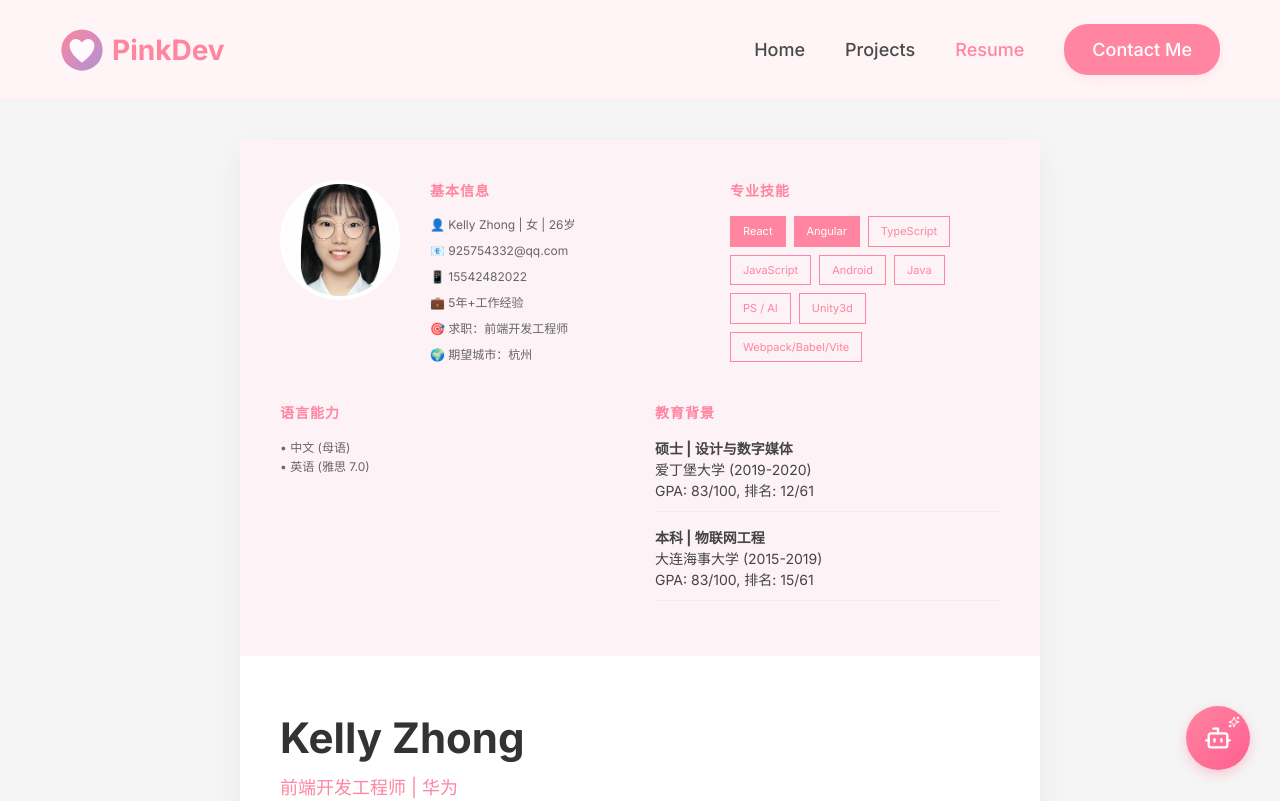
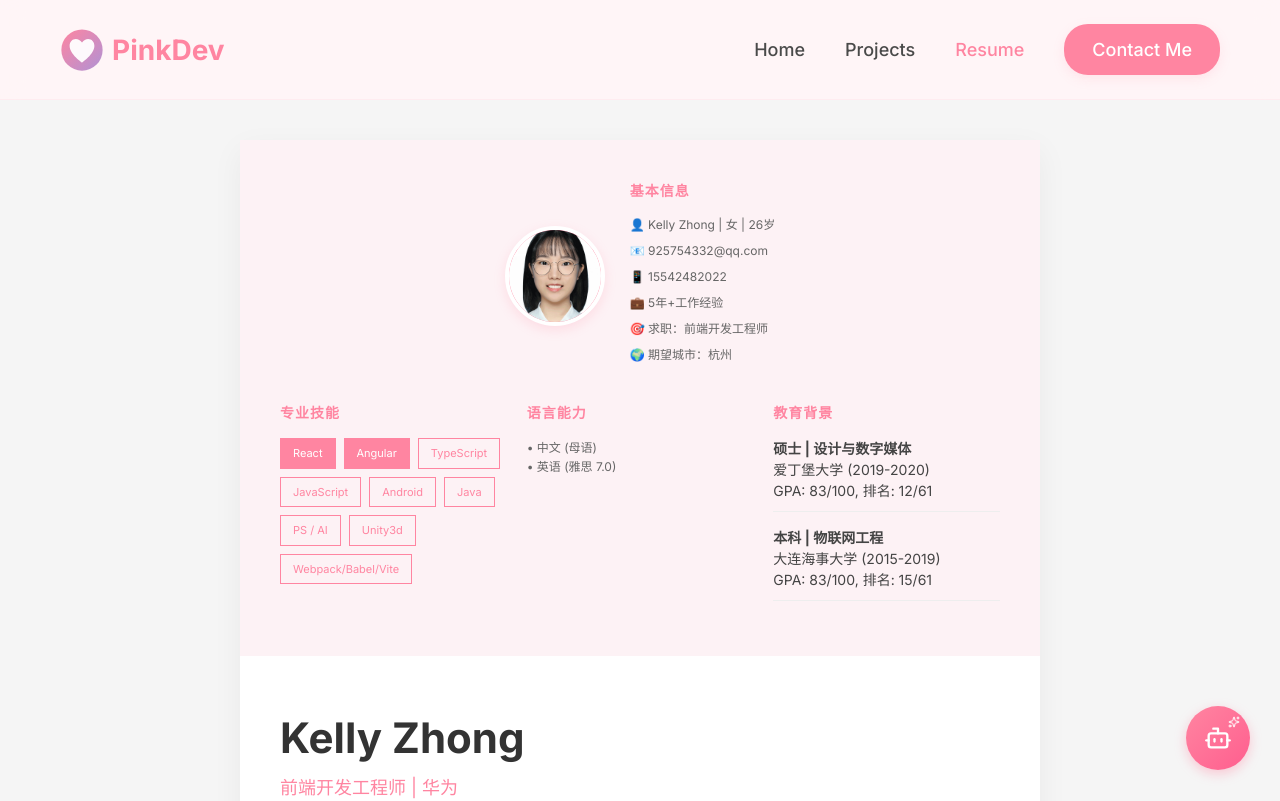
Before and after one commit to 925754332-dev/pinkdev-portfolio, a React (Vite) app: page /resume in a window 1280 px wide. Shown: the top 801 px of the page. Built offline with nearby package versions, Linux system fonts and the light colour scheme.

Commit message:
resume: vertical layout - profile row + 3-column details

```diff
--- a/src/pages/Resume.css
+++ b/src/pages/Resume.css
@@ -23,31 +23,41 @@
   background-color: #FDF2F5;
   padding: 40px;
   display: flex;
-  flex-wrap: wrap;
+  flex-direction: column;
+  align-items: center;
   gap: 30px;
-  align-items: flex-start;
-  justify-content: center;
 }
 
-.resume-sidebar > section {
-  min-width: 200px;
-  flex: 1;
+/* 头像 + 基本信息横排 */
+.sidebar-profile {
+  display: flex;
+  align-items: center;
+  gap: 25px;
 }
 
 .resume-avatar {
-  width: 120px;
-  height: 120px;
+  width: 100px;
+  height: 100px;
   border-radius: 50%;
   background-color: #FF85A1;
   overflow: hidden;
   border: 4px solid white;
   flex-shrink: 0;
+  box-shadow: 0 4px 12px rgba(255, 133, 161, 0.2);
 }
 
 .resume-avatar img {
   width: 100%;
   height: 100%;
   object-fit: cover;
+}
+
+/* 技能/语言/教育 三栏 */
+.sidebar-details {
+  display: grid;
+  grid-template-columns: 1fr 1fr 1fr;
+  gap: 20px;
+  width: 100%;
 }
 
 .resume-section-title {
--- a/src/pages/Resume.tsx
+++ b/src/pages/Resume.tsx
@@ -11,11 +11,12 @@ const Resume = () => {
       <div className="resume-paper">
         {/* Sidebar */}
         <aside className="resume-sidebar">
+          {/* 头像 + 基本信息 */}
+          <div className="sidebar-profile">
             <div className="resume-avatar">
               <img src="/images/钟迎港33038119970222014X---d317a64f-5a57-4112-8336-3ca66b96ab20.jpg" alt="Kelly Zhong" />
             </div>
-
-          <section>
+            <div>
               <h2 className="resume-section-title">基本信息</h2>
               <div className="contact-item">👤 Kelly Zhong | 女 | 26岁</div>
               <div className="contact-item">📧 925754332@qq.com</div>
@@ -23,8 +24,11 @@ const Resume = () => {
               <div className="contact-item">💼 5年+工作经验</div>
               <div className="contact-item">🎯 求职：前端开发工程师</div>
               <div className="contact-item">🌍 期望城市：杭州</div>
-          </section>
+            </div>
+          </div>
 
+          {/* 三栏：技能 / 语言 / 教育 */}
+          <div className="sidebar-details">
             <section>
               <h2 className="resume-section-title">专业技能</h2>
               <div className="skills-list">
@@ -59,6 +63,7 @@ const Resume = () => {
                 GPA: 83/100, 排名: 15/61
               </div>
             </section>
+          </div>
         </aside>
 
         {/* Main Content */}
```
Lines whose indentation alone changed are shown as unchanged.
